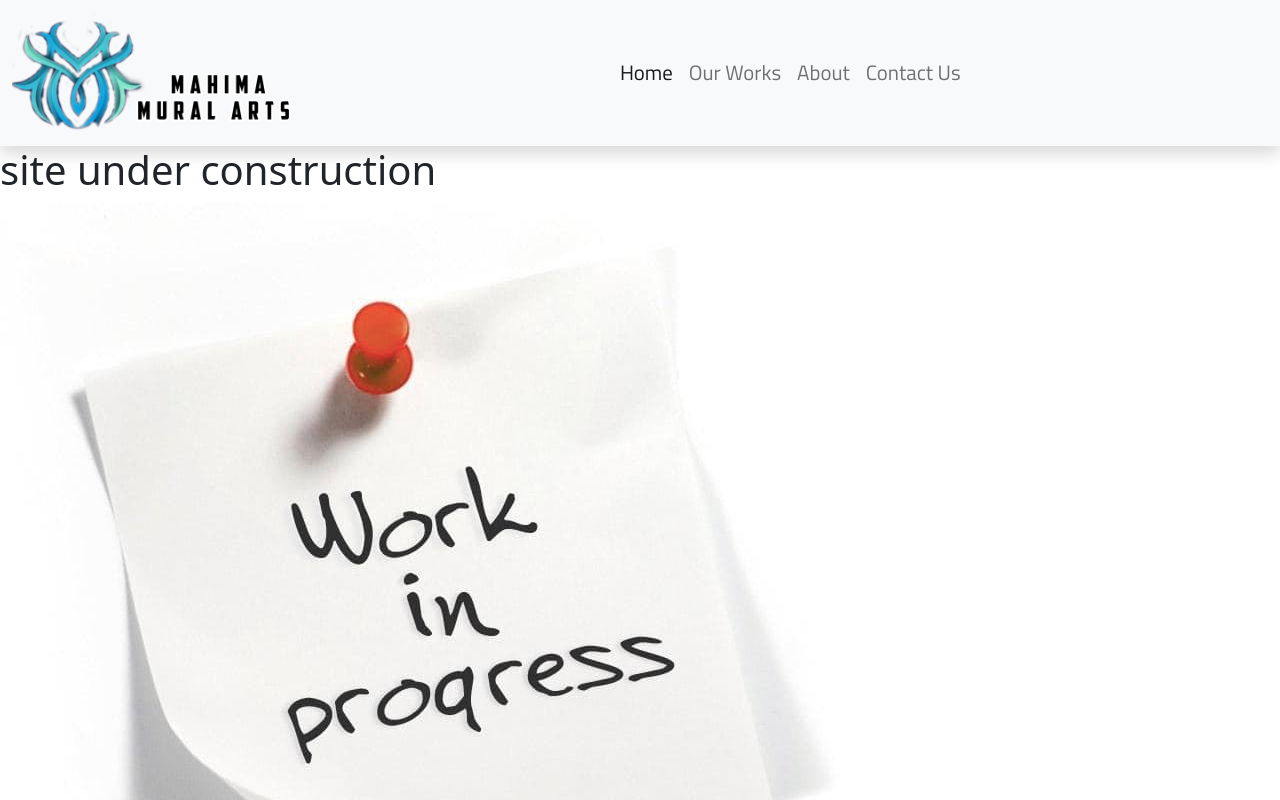
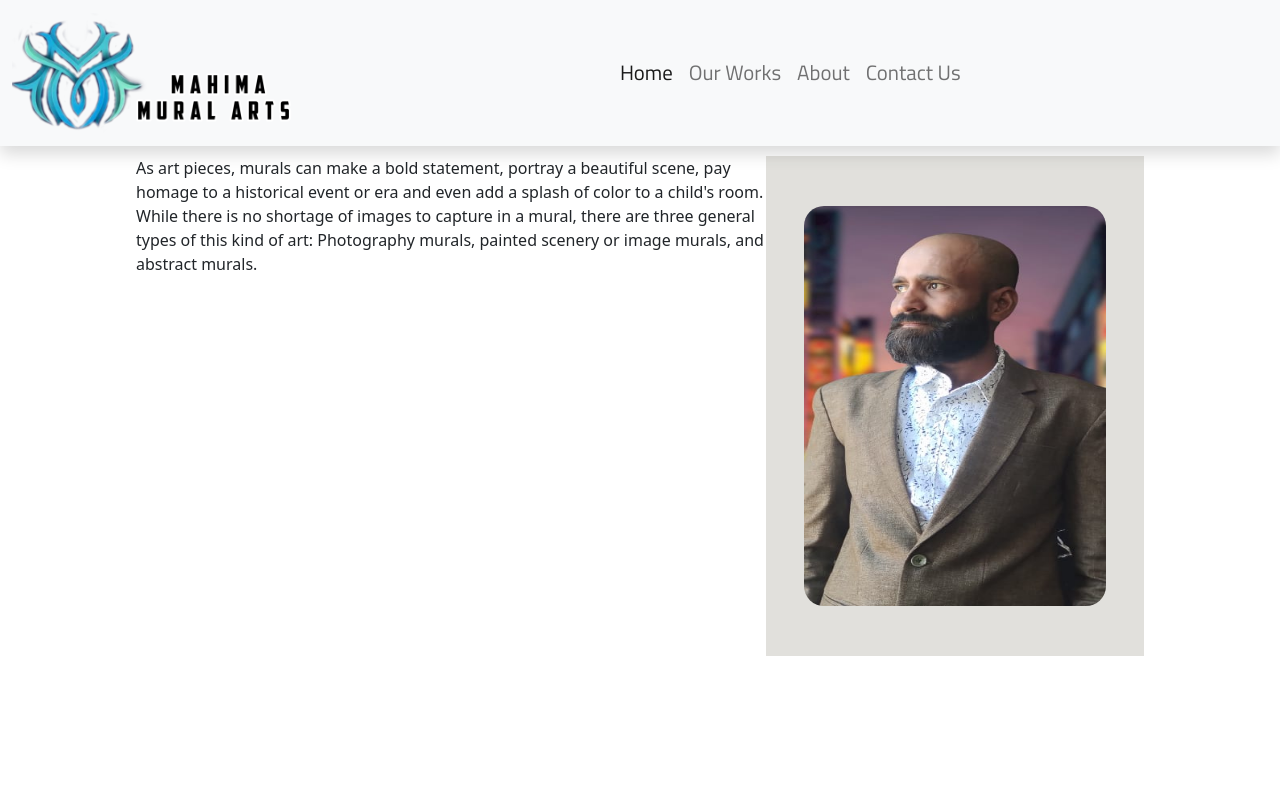
Before and after one commit to vishnuMVM/muralarts, a React (Create React App) app: page /about in a window 1280 px wide. Shown: the top 800 px of the page. Built offline with nearby package versions, Linux system fonts and the light colour scheme; a web font is replaced by a local one.

Commit message:
safe side push

```diff
--- a/src/Components/Aboutus.css
+++ b/src/Components/Aboutus.css
@@ -0,0 +1,24 @@
+.abt-main-cont{
+    display: flex;
+    justify-content: center;
+    align-items: flex-start;
+    margin:10px;
+}
+.img-cont{
+    display: flex;
+    height:500px;
+    width:30%;
+    justify-content: center;
+    align-items: center;
+    background-color: #e1e0dc;
+
+}
+.img-cont img{
+    height:80%;
+    width:80%;
+    border-radius: 20px;
+}
+.abt-text-cont{
+width:50%;
+
+}
--- a/src/Components/Aboutus.js
+++ b/src/Components/Aboutus.js
@@ -1,10 +1,21 @@
-import wip from "./wip.jpg"
+import "./Aboutus.css"
+import ceoimg from "./abt-own-img.jpg"
 
 export default function About (){
     return(
-        <div>
-            <h1>site under construction</h1>
-            <img src={wip} alt="work_in_progress"/>
+        <div className="abt-main-cont">
+            <div className="abt-text-cont">
+            As art pieces, murals can make a bold statement, portray a beautiful
+            scene, pay homage to a historical event or era and even add a splash
+            of color to a child's room. While there is no shortage of images to
+            capture in a mural, there are three general types of this kind of
+            art: Photography murals, painted scenery or image murals, and
+            abstract murals.
+            </div>
+
+            <div className="img-cont">
+                <img src={ceoimg} alt="CEO-img"/>
+            </div>
         </div>
     )
 }
--- a/src/Components/Contactus.css
+++ b/src/Components/Contactus.css
@@ -56,6 +56,7 @@ font-weight: bold;
 .mng-img{
     height:400px;
     width:300px;
+    border-radius: 20px;
     margin-bottom: 10px;
 }
 .designation{
--- a/src/Components/Contactus.js
+++ b/src/Components/Contactus.js
@@ -67,7 +67,7 @@ export default function Contactus (){
                         <div className="personinfo">
                             <p>R sivaji chakravarthy, is the Managing Director of Mahima mural arts
                                 and the key person in leading company operations from Hyderabad.
-                                He is one of the CEO of FFTI sports wear textile company also.
+                                He is one of the CEO of FFTI sports wear textile company.
                             </p>
                         </div>
                         <div className="numbers">
--- a/src/Components/Home.css
+++ b/src/Components/Home.css
@@ -53,8 +53,8 @@ margin:20px 0;
 
 @media screen and (max-width:786px) {
   .muralimage{
-    height:300px;
-    width: 90%;
+    height:280px;
+    width: 95%;
   }
   .text h2{
 font-size: 22px;
```
